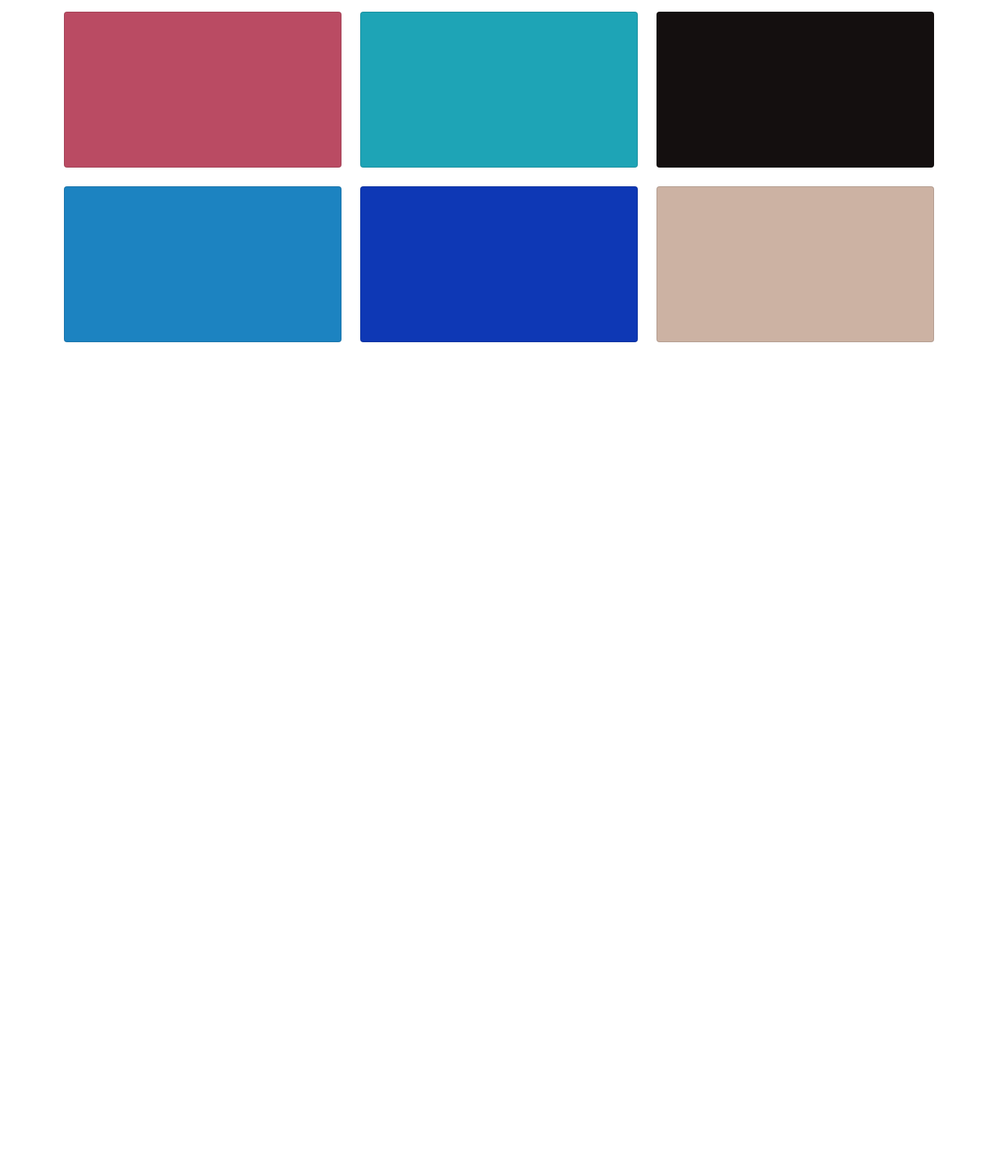
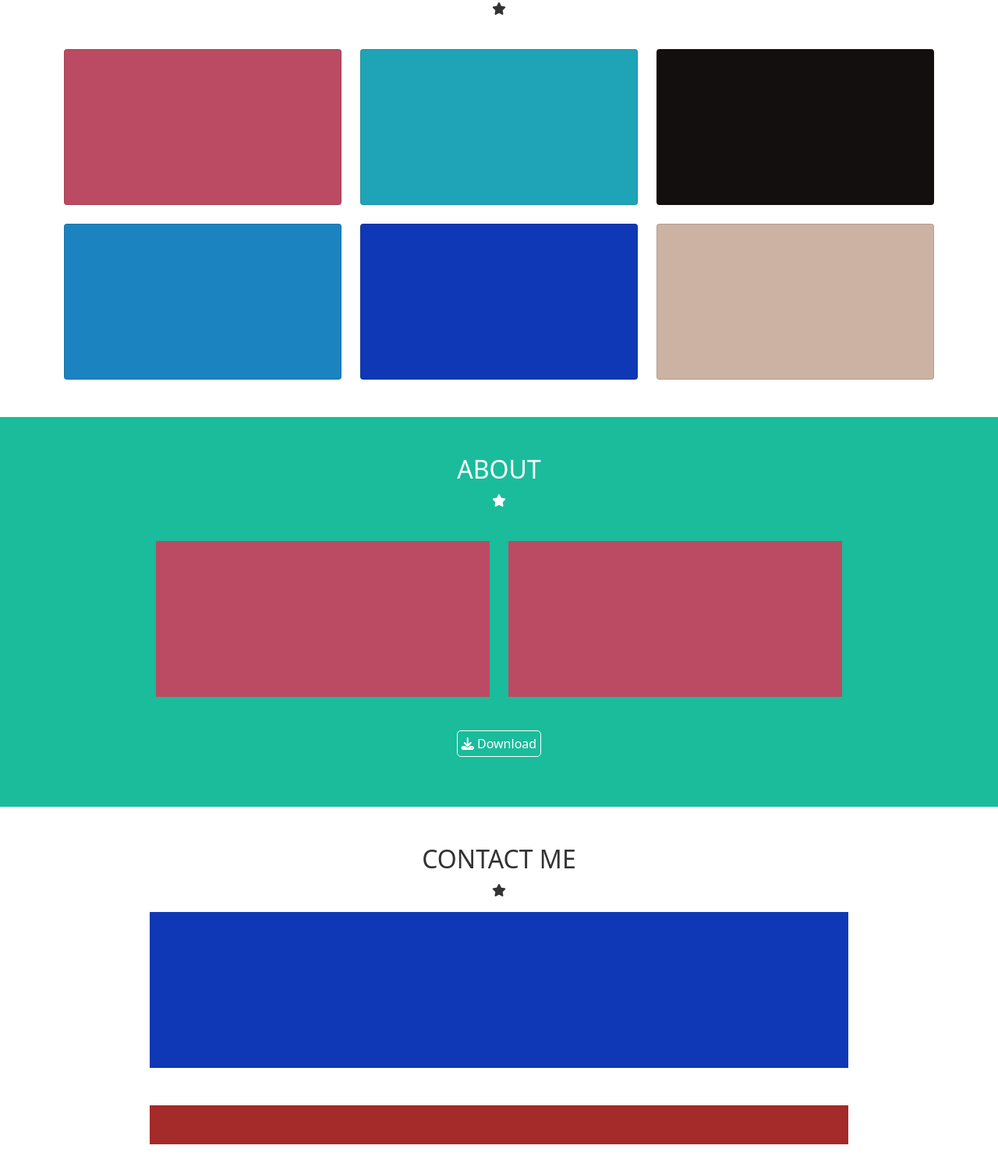
Before and after one commit to domenicolafroscia/html-css-bootstrap-freelancer, a plain HTML site: page index.html in a window 1280 px wide. Shown: the part 543-2035 px from the top of the page at 78% size. Before the commit the page ends 982 px from the top, so only its background shows below. Drawn offline with nearby package versions, Linux system fonts and the light colour scheme.

Commit message:
add: aggiunta main

```diff
--- a/css/style.css
+++ b/css/style.css
@@ -1,6 +1,19 @@
 /* COMMON */
 img {
     max-width: 100%;
+}
+
+body {
+    color: white;
+}
+
+a {
+    color: white;
+    text-decoration: none;
+}
+
+.titles {
+    text-align: center;
 }
 
 /* HEADER */
@@ -17,13 +30,25 @@ nav {
 /* section hero */
 .hero {
     background-color: #1ABC9C;
-    height: 400px;
+    padding: 50px 0;
+    /* debug */
+    min-height: 400px;
+}
+
+.wrapper {
+    margin: 0 auto;
+    text-align: center;
+    width: 50%;
+    margin-top: 3rem;
+    /* debug */
+    background-color: red;
+    height: 300px;
 }
 
 /* section portfolio */
 .title-portfolio {
-    text-align: center;
     margin-top: 3rem;
+    color: #333333;
 }
 
 .card {
@@ -55,9 +80,53 @@ nav {
     background-color: #CCB2A3;
 }
 
+/* section about */
+.about {
+    background-color: #1ABC9C;
+    margin-top: 3rem;
+    /* debug */
+    min-height: 500px;
+}
 
+.wrapper-1 {
+    width: 70%;
+    margin: 0 auto;
+    padding: 3rem 0 1.5rem;
+}
 
+.background {
+    /* debug */
+    background-color: #BA4B63;
+    height: 200px;
+}
 
+.download {
+    margin-top: 3rem;
+    text-align: center;
+}
 
+.download-btn {
+    border: 1px solid white;
+    padding: 5px;
+    border-radius: 5px;
+}
+
+/* contact-section  */
+.title-contact {
+    color: #333333;
+}
+
+.informations {
+    margin-bottom: 3rem;
+    /* debug */
+    background-color: #0E38B5;
+    height: 200px;
+}
+
+.send-informations {
+    /* debug */
+    height: 50px;
+    background-color: brown;
+}
 
 /* FOOTER */
--- a/index.html
+++ b/index.html
@@ -1,23 +1,28 @@
 <!DOCTYPE html>
 <html lang="en">
+
 <head>
     <meta charset="UTF-8">
     <meta name="viewport" content="width=device-width, initial-scale=1.0">
     <title>bootstrap</title>
 
     <!-- Bootstrap -->
-    <link href="https://cdn.jsdelivr.net/npm/bootstrap@5.0.2/dist/css/bootstrap.min.css" rel="stylesheet" integrity="sha384-EVSTQN3/azprG1Anm3QDgpJLIm9Nao0Yz1ztcQTwFspd3yD65VohhpuuCOmLASjC" crossorigin="anonymous">
+    <link href="https://cdn.jsdelivr.net/npm/bootstrap@5.0.2/dist/css/bootstrap.min.css" rel="stylesheet"
+        integrity="sha384-EVSTQN3/azprG1Anm3QDgpJLIm9Nao0Yz1ztcQTwFspd3yD65VohhpuuCOmLASjC" crossorigin="anonymous">
 
     <!-- Customs -->
     <link rel="stylesheet" href="css/style.css">
-    <link rel="stylesheet" href="https://cdnjs.cloudflare.com/ajax/libs/font-awesome/6.4.2/css/all.min.css" integrity="sha512-z3gLpd7yknf1YoNbCzqRKc4qyor8gaKU1qmn+CShxbuBusANI9QpRohGBreCFkKxLhei6S9CQXFEbbKuqLg0DA==" crossorigin="anonymous" referrerpolicy="no-referrer" />
+    <link rel="stylesheet" href="https://cdnjs.cloudflare.com/ajax/libs/font-awesome/6.4.2/css/all.min.css"
+        integrity="sha512-z3gLpd7yknf1YoNbCzqRKc4qyor8gaKU1qmn+CShxbuBusANI9QpRohGBreCFkKxLhei6S9CQXFEbbKuqLg0DA=="
+        crossorigin="anonymous" referrerpolicy="no-referrer" />
 </head>
+
 <body>
     <!-- HEADER -->
     <header>
         <nav>
-            <div class="flex container-sm">
-                fdfdff
+            <div class="flex container-md">
+
             </div>
         </nav>
     </header>
@@ -25,17 +30,22 @@
 
     <!-- MAIN -->
     <main>
+        <!-- hero -->
         <section class="hero">
+            <div class="wrapper">
 
+            </div>
         </section>
+        <!-- /hero -->
 
+        <!-- portfolio section -->
         <section class="portfolio">
-            <div class="title-portfolio">
+            <div class="titles title-portfolio">
                 <h2>PORTFOLIO</h2>
                 <p><i class="fa-solid fa-star"></i></p>
             </div>
 
-            <div class="container-sm">
+            <div class="container-md">
                 <div class="row">
                     <div class="col-12 gy-4 col-md-6 col-lg-4">
                         <div class="card card-1"></div>
@@ -56,8 +66,52 @@
                         <div class="card card-6"></div>
                     </div>
                 </div>
+
             </div>
         </section>
+        <!-- /portfolio section -->
+
+        <!-- about section -->
+        <section class="about">
+            <div class="container-fluid">
+                <div class="wrapper-1">
+                    <div class="titles">
+                        <h2>ABOUT</h2>
+                        <p><i class="fa-solid fa-star"></i></p>
+                    </div>
+                    <div class="row">
+                        <div class="col-12 gy-4 col-md-6">
+                            <div class="background"></div>
+                        </div>
+                        <div class="col-12 gy-4 col-md-6">
+                            <div class="background"></div>
+                        </div>
+                    </div>
+                    <div class="download">
+                        <a class="download-btn" href=""><i class="fa-solid fa-download"></i> Download</a>
+                    </div>
+                </div>
+            </div>
+        </section>
+        <!-- /about section -->
+
+        <!-- contact-section -->
+        <section class="contact">
+            <div class="wrapper-1">
+                <div class="titles title-contact">
+                    <h2>CONTACT ME</h2>
+                    <p><i class="fa-solid fa-star"></i></p>
+                </div>
+                <div class="informations">
+
+                </div>
+                <div class="send-informations">
+
+                </div>
+            </div>
+        </section>
+        <!-- /contact-section -->
+
     </main>
     <!-- /MAIN -->
 
@@ -69,4 +123,5 @@
 
 
 </body>
+
 </html>
```
